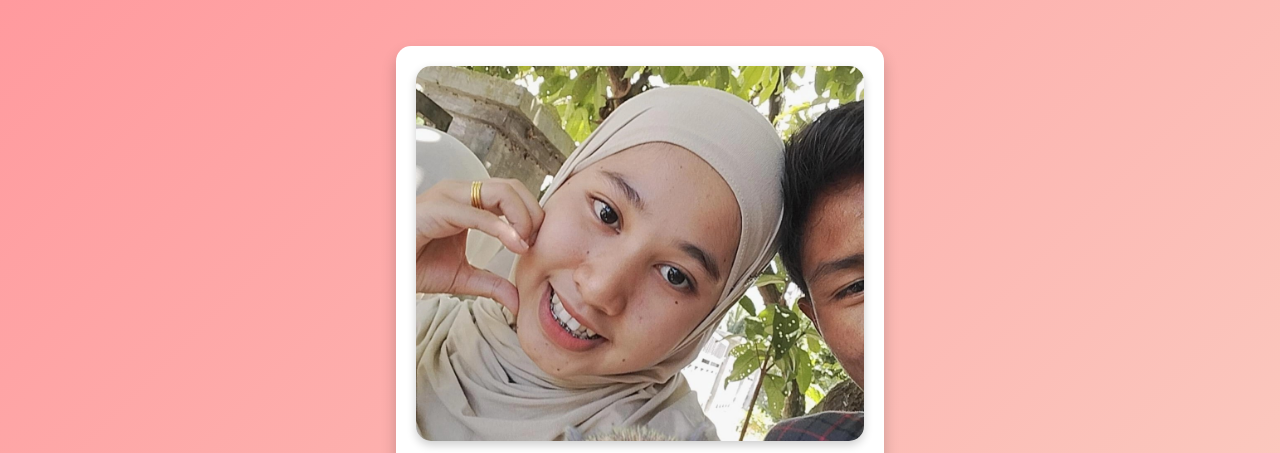
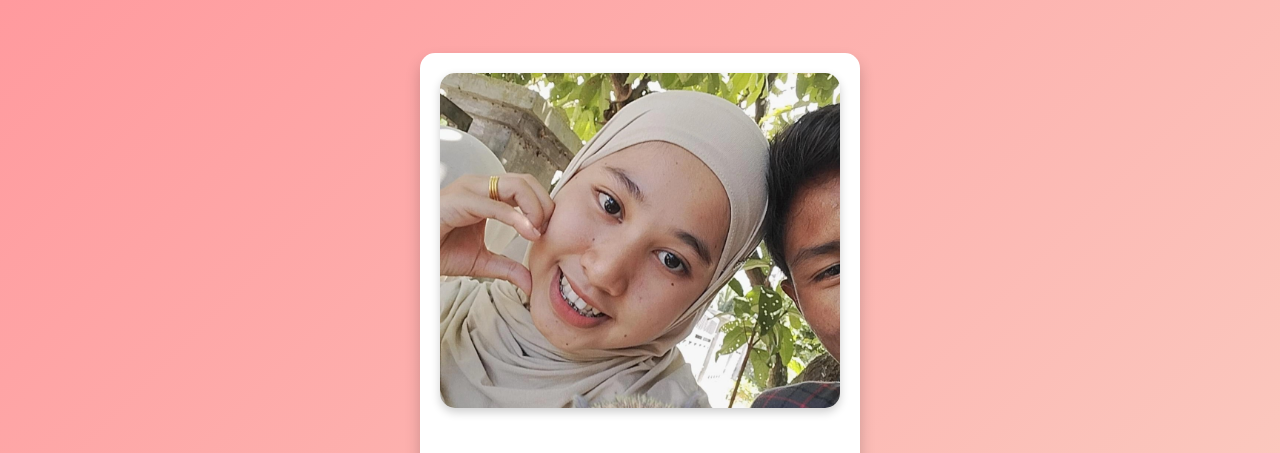
Before and after one commit to ilhammtg/sorry, a plain HTML site: page index.html in a window 1280 px wide. Shown: the top 453 px of the page. Drawn offline with nearby package versions, Linux system fonts and the light colour scheme.

Commit message:
Update style.css

```diff
--- a/style.css
+++ b/style.css
@@ -19,7 +19,7 @@ body {
     background: #ffffff;
     box-shadow: 0 8px 15px rgba(0, 0, 0, 0.2);
     width: 90%;
-    max-width: 35%;
+    max-width: 400px;
 }
 
 /* Card and Animation */
```
